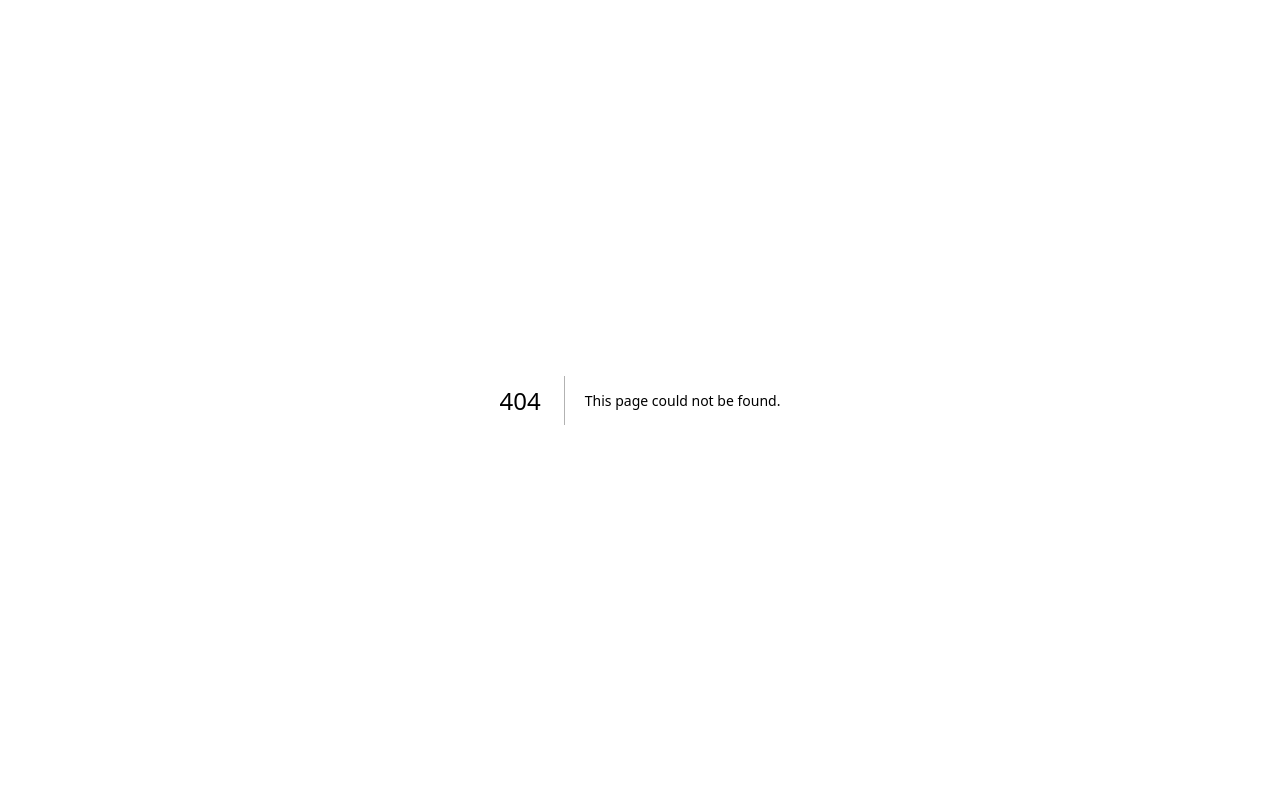
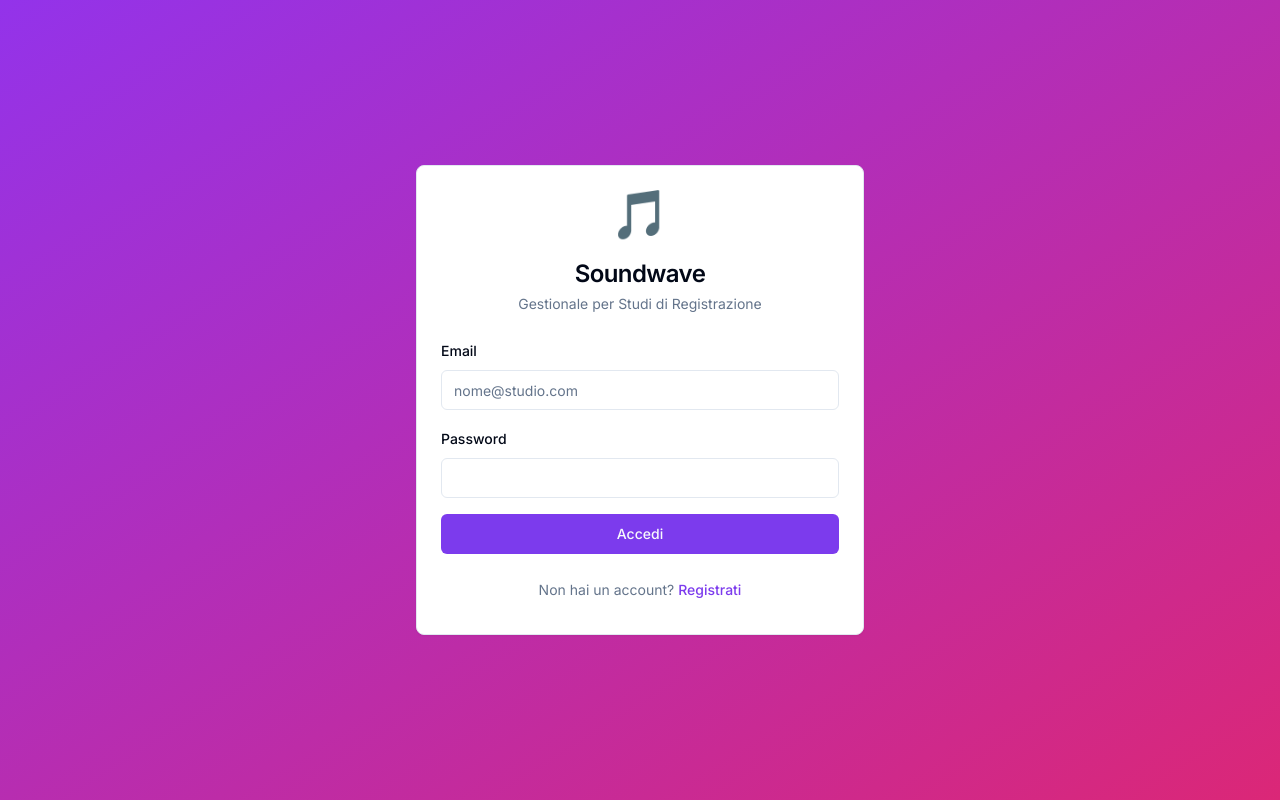
Before and after one commit to raydalessandro/Next_gestionale_v1, a Next.js app: page /login in a window 1280 px wide. Before the commit this address had no page. Built offline with nearby package versions, Linux system fonts and the light colour scheme.

Commit message:
Add files via upload

```diff
--- /dev/null
+++ b/app/(public)/login/page.tsx
@@ -0,0 +1,104 @@
+'use client';
+
+import { useState } from 'react';
+import { useRouter } from 'next/navigation';
+import { createClient } from '@/lib/supabase/client';
+import { Button } from '@/components/ui/button';
+import { Input } from '@/components/ui/input';
+import { Label } from '@/components/ui/label';
+import { Card, CardContent, CardDescription, CardHeader, CardTitle } from '@/components/ui/card';
+
+export default function LoginPage() {
+  const router = useRouter();
+  const [email, setEmail] = useState('');
+  const [password, setPassword] = useState('');
+  const [loading, setLoading] = useState(false);
+  const [error, setError] = useState('');
+
+  const handleLogin = async (e: React.FormEvent) => {
+    e.preventDefault();
+    setLoading(true);
+    setError('');
+
+    try {
+      const supabase = createClient();
+      const { error } = await supabase.auth.signInWithPassword({
+        email,
+        password,
+      });
+
+      if (error) throw error;
+
+      router.push('/dashboard');
+      router.refresh();
+    } catch (err: any) {
+      setError(err.message || 'Errore durante il login');
+    } finally {
+      setLoading(false);
+    }
+  };
+
+  return (
+    <div className="flex min-h-screen items-center justify-center bg-gradient-to-br from-purple-600 to-pink-600 p-4">
+      <Card className="w-full max-w-md">
+        <CardHeader className="space-y-1">
+          <div className="flex justify-center mb-4">
+            <div className="text-5xl">🎵</div>
+          </div>
+          <CardTitle className="text-2xl text-center">Soundwave</CardTitle>
+          <CardDescription className="text-center">
+            Gestionale per Studi di Registrazione
+          </CardDescription>
+        </CardHeader>
+        <CardContent>
+          <form onSubmit={handleLogin} className="space-y-4">
+            {error && (
+              <div className="p-3 text-sm text-red-500 bg-red-50 border border-red-200 rounded-md">
+                {error}
+              </div>
+            )}
+
+            <div className="space-y-2">
+              <Label htmlFor="email">Email</Label>
+              <Input
+                id="email"
+                type="email"
+                placeholder="nome@studio.com"
+                value={email}
+                onChange={(e) => setEmail(e.target.value)}
+                required
+              />
+            </div>
+
+            <div className="space-y-2">
+              <Label htmlFor="password">Password</Label>
+              <Input
+                id="password"
+                type="password"
+                value={password}
+                onChange={(e) => setPassword(e.target.value)}
+                required
+              />
+            </div>
+
+            <Button type="submit" className="w-full" disabled={loading}>
+              {loading ? 'Accesso in corso...' : 'Accedi'}
+            </Button>
+
+            <div className="text-center text-sm">
+              <span className="text-muted-foreground">Non hai un account? </span>
+              <Button
+                type="button"
+                variant="link"
+                className="p-0"
+                onClick={() => router.push('/register')}
+              >
+                Registrati
+              </Button>
+            </div>
+          </form>
+        </CardContent>
+      </Card>
+    </div>
+  );
+}
```
